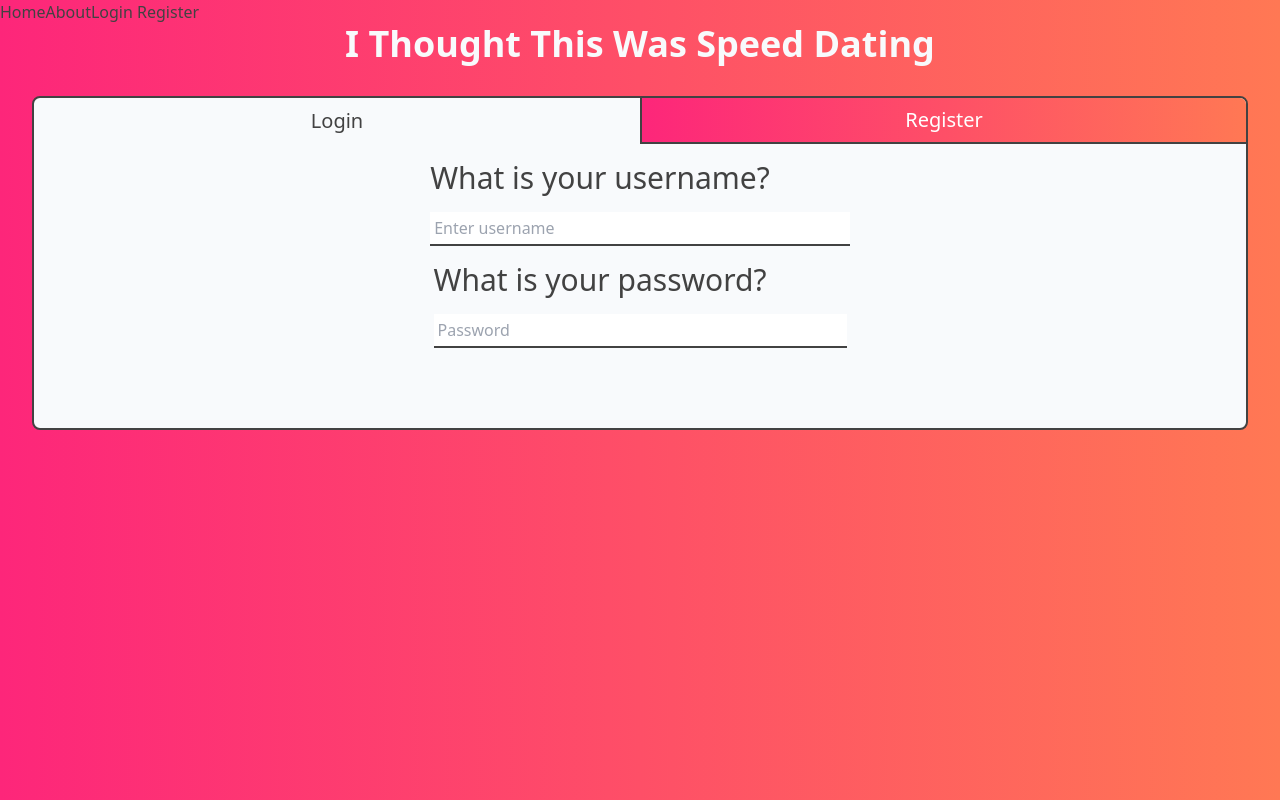
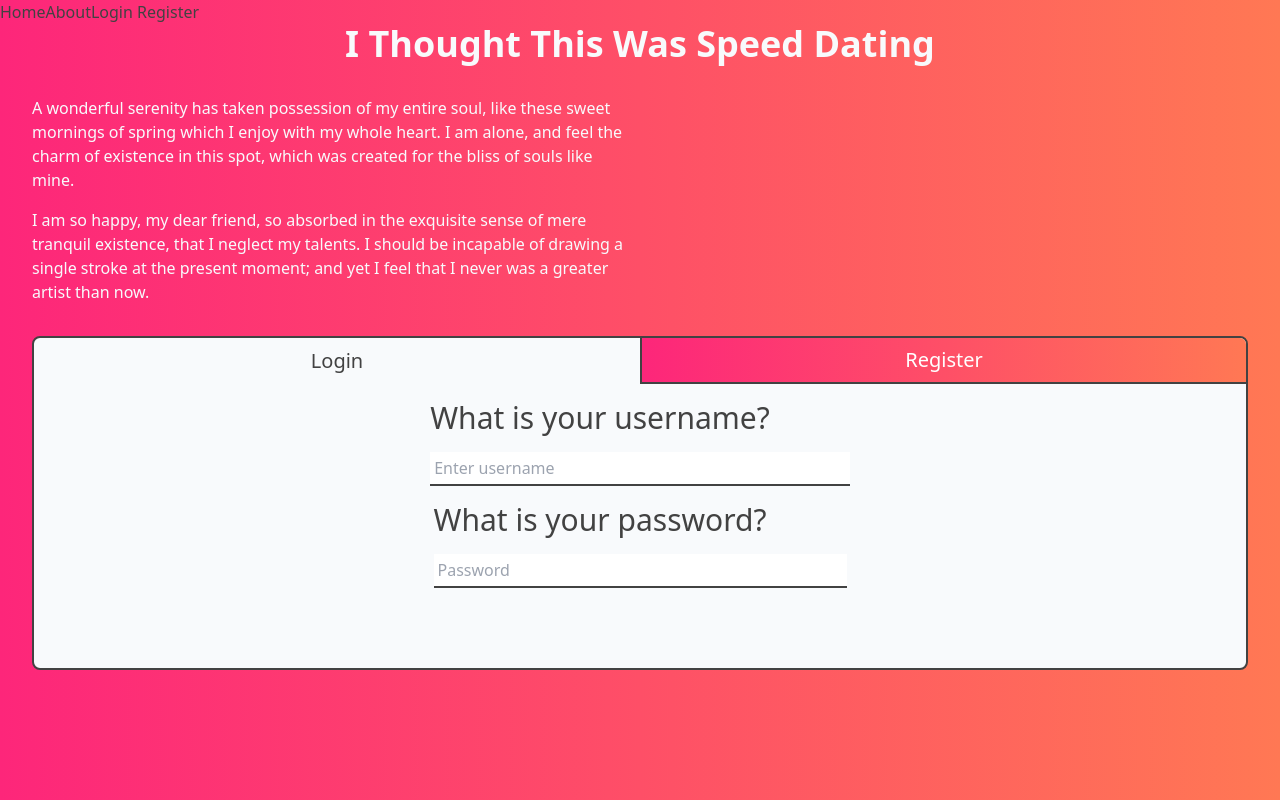
Before and after one commit to u-s-c-l/i-t-t-w-s-d, a React (Create React App) app: page / in a window 1280 px wide. Built offline with nearby package versions, Linux system fonts and the light colour scheme.

Commit message:
fake about text

```diff
--- a/src/pages/About/index.js
+++ b/src/pages/About/index.js
@@ -22,7 +22,20 @@ function About() {
       <h1 className="capitalize text-center text-4xl font-bold text-slate-50">
         I thought this was speed dating
       </h1>
-      <p></p>
+      <div className="m-8">
+        <p className="text-slate-50 max-w-prose mb-4">
+          A wonderful serenity has taken possession of my entire soul, like
+          these sweet mornings of spring which I enjoy with my whole heart. I am
+          alone, and feel the charm of existence in this spot, which was created
+          for the bliss of souls like mine.
+        </p>
+        <p className="text-slate-50 max-w-prose">
+          I am so happy, my dear friend, so absorbed in the exquisite sense of
+          mere tranquil existence, that I neglect my talents. I should be
+          incapable of drawing a single stroke at the present moment; and yet I
+          feel that I never was a greater artist than now.
+        </p>
+      </div>
       <div className="m-8 rounded-lg overflow-hidden bg-slate-50 border-2 border-tblack">
         <div className="flex justify-between">
           <button
```
